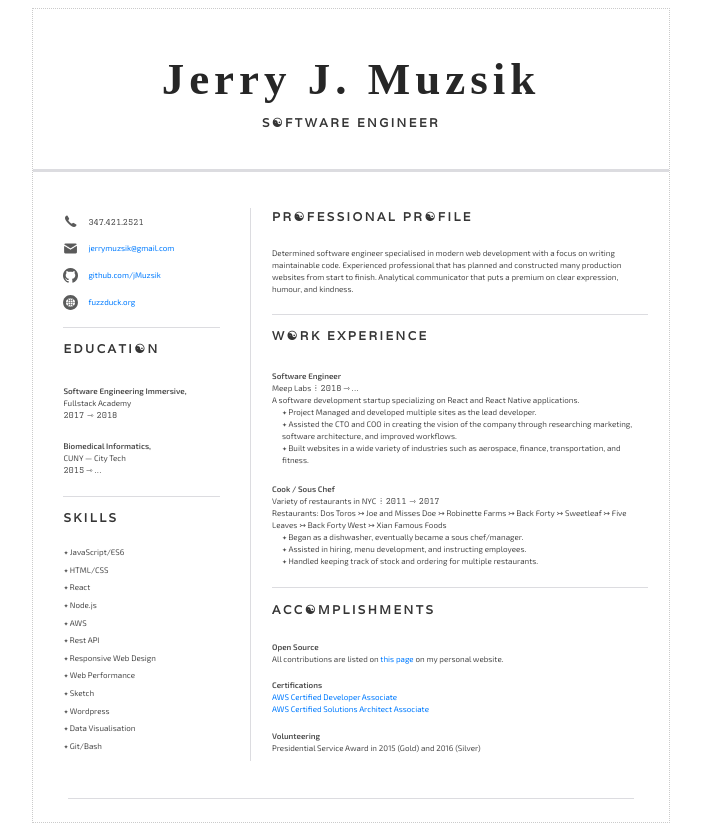
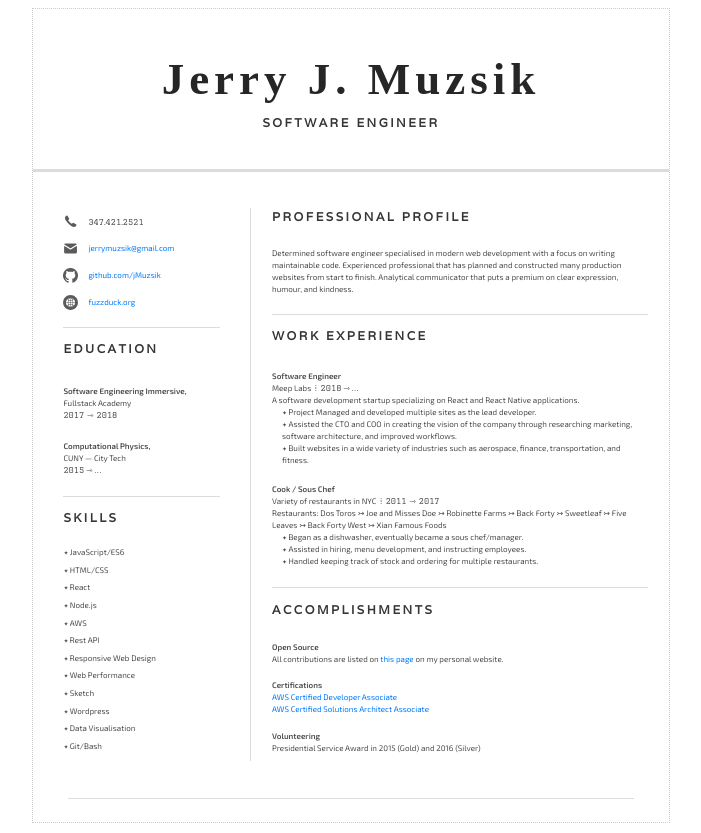
Before and after one commit to jMuzsik/resume, a plain HTML site: page index.html in a window 1280 px wide. Shown: the whole page, without its empty margins (289-990 px from the left). Drawn offline with nearby package versions, Linux system fonts and the light colour scheme; a web font is replaced by a local one.

Commit message:
update my commitments

```diff
--- a/index.html
+++ b/index.html
@@ -27,10 +27,10 @@
           <!-- <span class="right-comet">&#9732;</span> -->
         </h1>
         <!-- <h4>
-          &#350;&#9775;&fnof;&#358;&#372;&#8491;&#588;&#8512; &nbsp;
+          &#350;O&fnof;&#358;&#372;&#8491;&#588;&#8512; &nbsp;
           &#8512;&#627;&#484;&#463;&#627;&#8512;&#8512;&#588;
         </h4> -->
-        <h4>S&#9775;FTWARE ENGINEER</h4>
+        <h4>SOFTWARE ENGINEER</h4>
       </header>
       <aside>
         <section class="contact horizontal-center">
@@ -59,14 +59,14 @@
         </section>
         <div class="border-1 border"></div>
         <section class="education horizontal-center">
-          <h4>EDUCATI&#9775;N</h4>
+          <h4>EDUCATION</h4>
           <article>
             <p><strong>Software Engineering Immersive,</strong></p>
             <p>Fullstack Academy</p>
             <p><span class="numbers">2017 &#8702; 2018</span></p>
           </article>
           <article>
-            <p><strong>Biomedical Informatics,</strong></p>
+            <p><strong>Computational Physics,</strong></p>
             <p>CUNY &mdash; City Tech</p>
             <p><span class="numbers">2015</span> &#8702; &#8230;</p>
           </article>
@@ -92,7 +92,7 @@
       </aside>
       <main>
         <section class="profile horizontal-center">
-          <h4>PR&#9775;FESSIONAL PR&#9775;FILE</h4>
+          <h4>PROFESSIONAL PROFILE</h4>
           <p>
             Determined software engineer specialised in modern web development
             with a focus on writing maintainable code. Experienced professional
@@ -103,7 +103,7 @@
         </section>
         <div class="border-1 border"></div>
         <section class="experience horizontal-center">
-          <h4>W&#9775;RK EXPERIENCE</h4>
+          <h4>WORK EXPERIENCE</h4>
           <article>
             <p><strong>Software Engineer</strong></p>
             <p>
@@ -160,7 +160,7 @@
         </section>
         <div class="border-2 border"></div>
         <section class="accomplishments horizontal-center">
-          <h4>ACC&#9775;MPLISHMENTS</h4>
+          <h4>ACCOMPLISHMENTS</h4>
           <article>
             <p><strong>Open Source</strong></p>
             <p>
```
